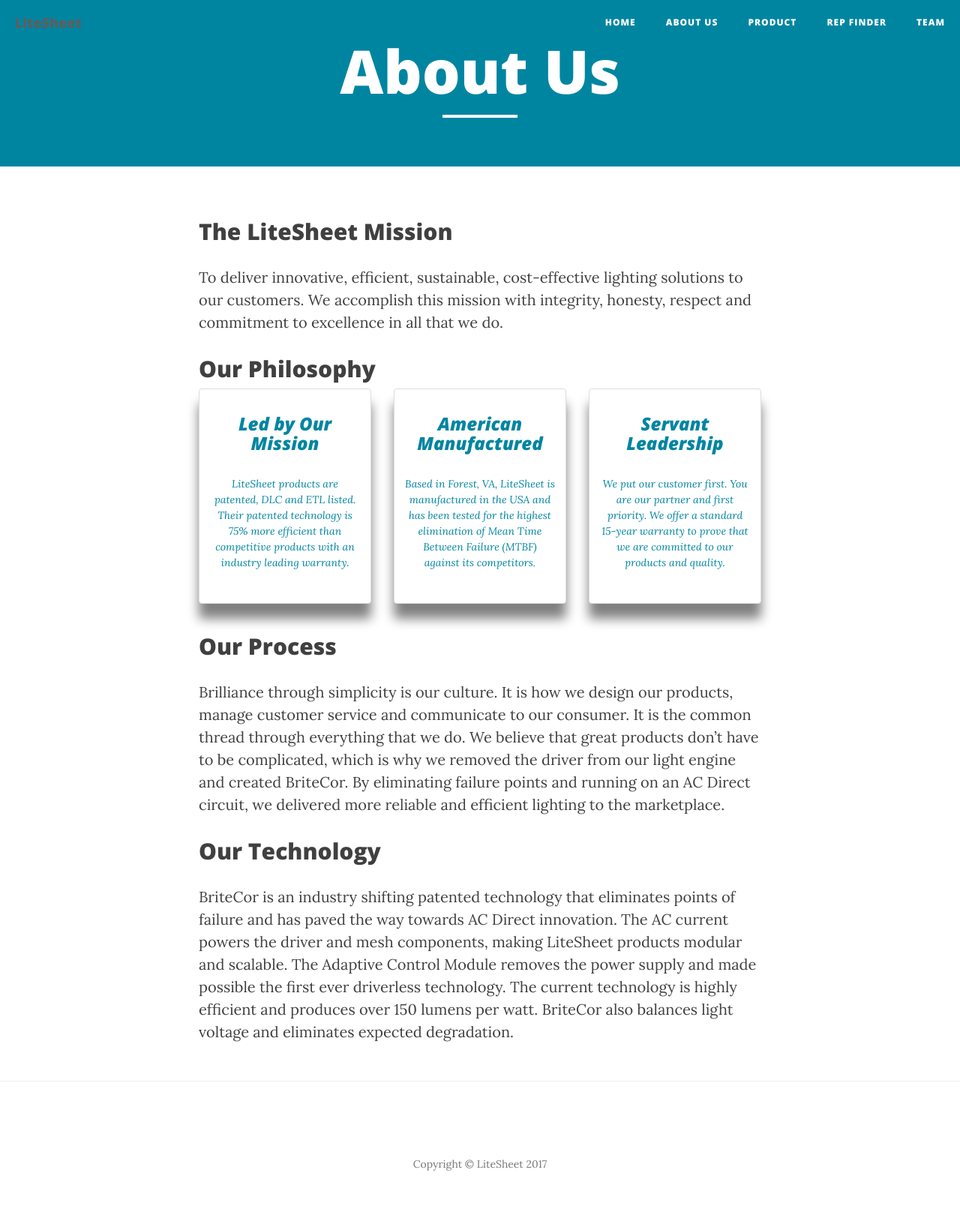
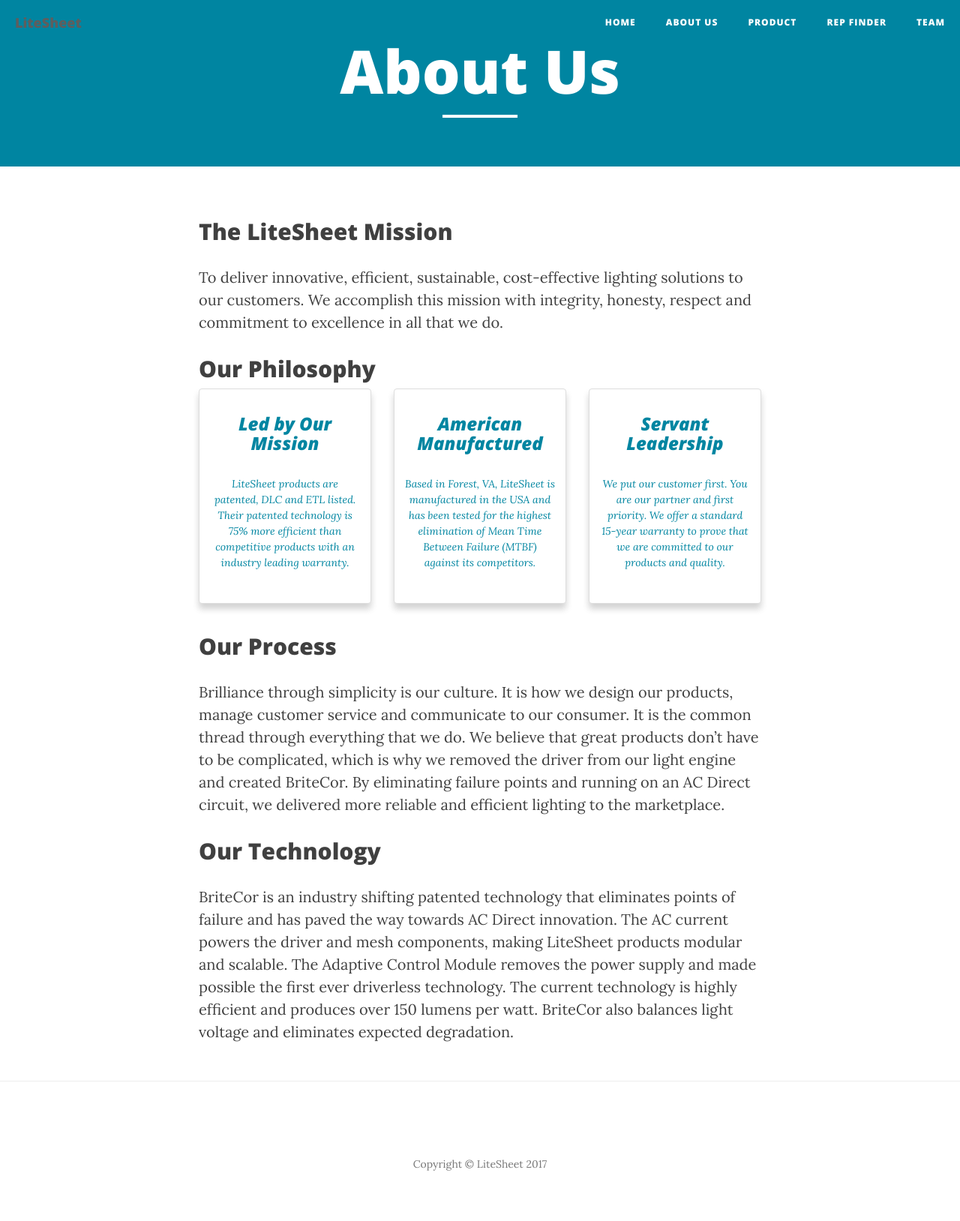
Before and after one commit to litesheet-site/litesheet-site.github.io, a Jekyll site: the page built from pages/about.md, in a window 1280 px wide. Shown: the whole page at 75% size. Built offline with Jekyll 4.4.1, drawn with Linux system fonts in a browser that asks for light colours; nearby versions of some CDN libraries.

Commit message:
Update about-us.scss

```diff
--- a/_sass/about-us.scss
+++ b/_sass/about-us.scss
@@ -1,7 +1,7 @@
 @import "variables";
 
 .about-us__philosophy-box {
-  box-shadow: 0px 20px 15px $gray;
+  box-shadow: 0px 7px 8px lightgrey;
 
   .caption {
     color: $brand-primary;
```
